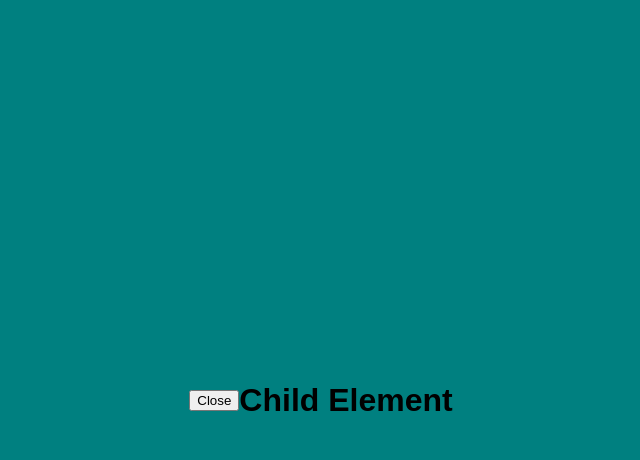
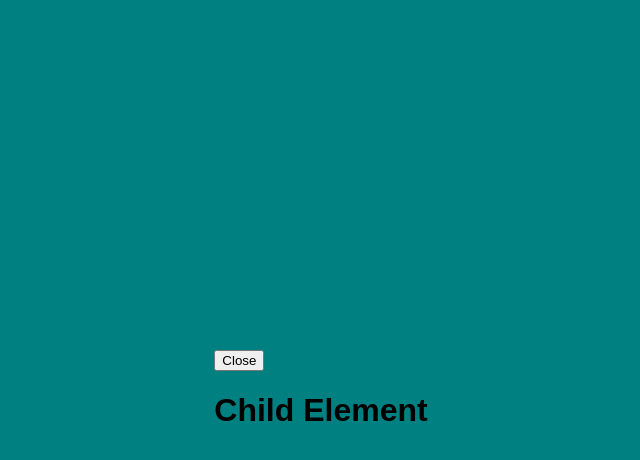
Before and after one commit to bmccaffrey/react-modal, a React (Create React App) app: page / in a window 1280 px wide. Both pictures are taken after a click on the button "Login". Shown: the top 460 px of the page, without its empty margins (319-959 px from the left). Built offline with nearby package versions, Linux system fonts and the light colour scheme.

Commit message:
allow contents to be positioned relatively

```diff
--- a/src/Modal.js
+++ b/src/Modal.js
@@ -9,8 +9,10 @@ export default class Modal extends Component {
       <Portal>
         {on && (
           <ModalWrapper>
-            <button onClick={toggle}>Close</button>
-            <div>{children}</div>
+            <ModalWindow>
+              <button onClick={toggle}>Close</button>
+              <div>{children}</div>
+            </ModalWindow>
           </ModalWrapper>
         )}
       </Portal>
@@ -29,3 +31,7 @@ const ModalWrapper = styled.div`
   justify-content: center;
   align-items: center;
 `;
+
+const ModalWindow = styled.div`
+  position: relative;
+`;
```
